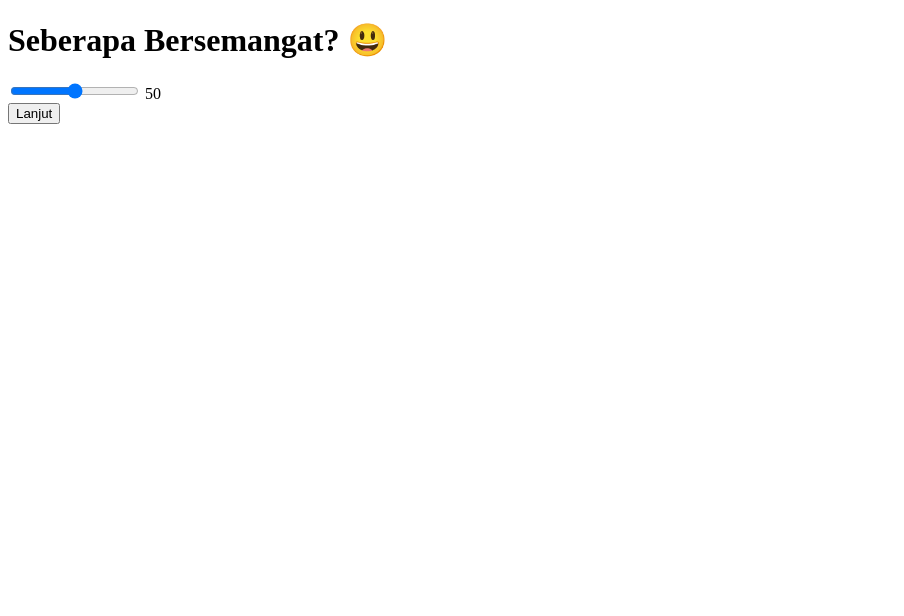
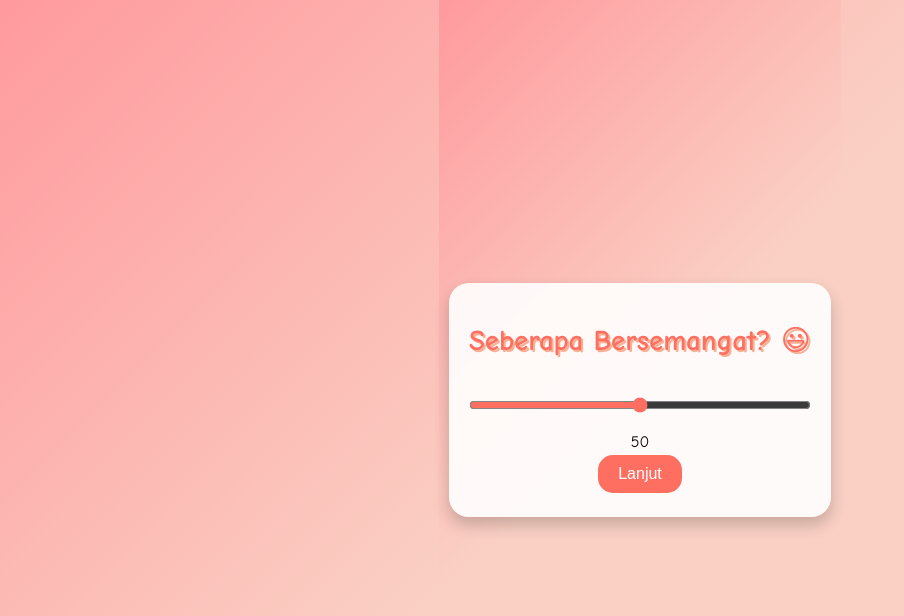
Before and after one commit to hack-STACK/Funproj2, a website: page frontend/public/excitement.html in a window 1280 px wide. Shown: the whole page, without its empty margins (0-904 px from the left). Drawn offline with Linux system fonts and the light colour scheme; the site is published under a folder, as on GitHub Pages, so addresses that start at the root find nothing.

Commit message:
fetching

```diff
--- a/frontend/public/excitement.html
+++ b/frontend/public/excitement.html
@@ -4,7 +4,7 @@
     <meta charset="UTF-8">
     <meta name="viewport" content="width=device-width, initial-scale=1.0">
     <title>Seberapa Bersemangat?</title>
-    <link rel="stylesheet" href="/frontend/public/css/Style.css">
+    <link rel="stylesheet" href="css/Style.css">
 </head>
 <body>
     <div class="container">
--- a/frontend/server/server.js
+++ b/frontend/server/server.js
@@ -9,7 +9,7 @@ const path = require("path");
 const app = express();
 
 // Serve static files from the 'public' directory
-app.use(express.static(path.join(__dirname, 'frontend', 'public')));
+// app.use(express.static(path.join(__dirname, 'frontend', 'public')));
 
 app.use(bodyParser.json());
 app.use(logger("dev"));
```
Also changed, not shown: frontend/public/name.html (+1 -1 lines), frontend/public/spot.html (+1 -1 lines).
